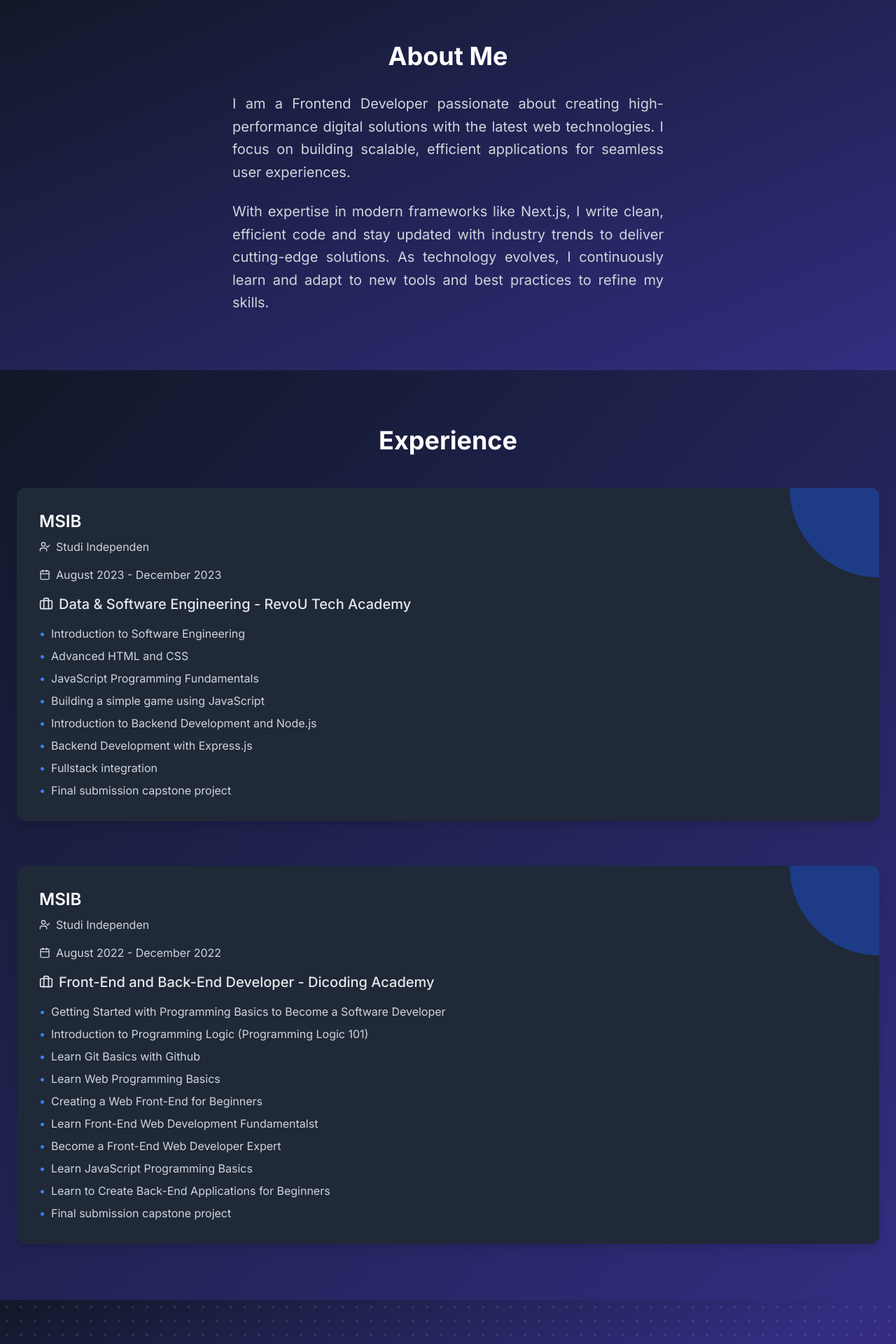
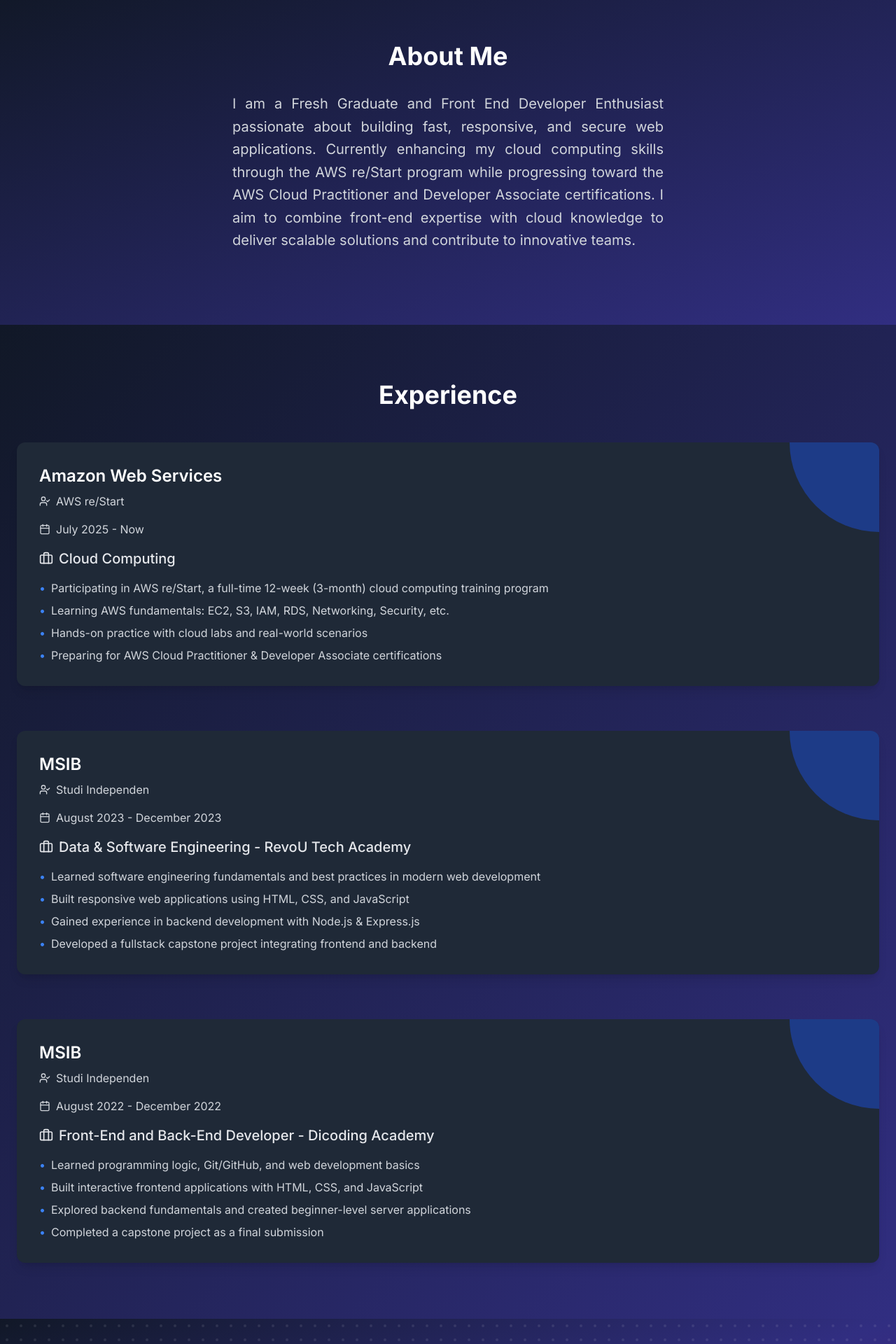
Before and after one commit to alfarosiregar/portofolio, a Next.js app: page / in a window 1280 px wide. Shown: the part 820-2740 px from the top of the page at 70% size. Built offline with nearby package versions, Linux system fonts and the light colour scheme.

Commit message:
updating the overall content of the portfolio website

```diff
--- a/src/components/fragments/About.tsx
+++ b/src/components/fragments/About.tsx
@@ -26,17 +26,13 @@
             transition={{ duration: 0.5 }}
           >
             <p className="text-xl text-gray-700 dark:text-gray-300 leading-relaxed mb-6">
-              I am a Frontend Developer passionate about creating
-              high-performance digital solutions with the latest web
-              technologies. I focus on building scalable, efficient applications
-              for seamless user experiences.
-            </p>
-            <p className="text-xl text-gray-700 dark:text-gray-300 leading-relaxed">
-              With expertise in modern frameworks like Next.js, I write clean,
-              efficient code and stay updated with industry trends to deliver
-              cutting-edge solutions. As technology evolves, I continuously
-              learn and adapt to new tools and best practices to refine my
-              skills.
+              I am a Fresh Graduate and Front End Developer Enthusiast
+              passionate about building fast, responsive, and secure web
+              applications. Currently enhancing my cloud computing skills
+              through the AWS re/Start program while progressing toward the AWS
+              Cloud Practitioner and Developer Associate certifications. I aim
+              to combine front-end expertise with cloud knowledge to deliver
+              scalable solutions and contribute to innovative teams.
             </p>
           </motion.div>
         </div>
--- a/src/components/fragments/Sertificate.tsx
+++ b/src/components/fragments/Certificates.tsx
@@ -15,6 +15,13 @@
       title: "RevoU Tech Academy - Data & Software Engineering",
       description: "RevoU",
       link: "https://drive.google.com/file/d/1DeMpYuulUitLWWNqN3a_VWurYMHj0ig6/view?usp=sharing",
+    },
+    {
+      icon: <FileCode className="w-12 h-12 min-w-12 min-h-12 text-green-500" />,
+      title:
+        "Junior Network Administrator (Vocational School Graduate Academy)",
+      description: "Digital Talent Scholarship",
+      link: "https://drive.google.com/file/d/1QKyQXpAjLKdOSN3mkKpZllWt49gkCNSU/view?usp=sharing",
     },
     {
       icon: (
--- a/src/components/fragments/Contact.tsx
+++ b/src/components/fragments/Contact.tsx
@@ -88,7 +88,7 @@
                   className="flex items-center text-gray-600 dark:text-gray-300 hover:text-blue-600 dark:hover:text-blue-400 transition-colors duration-300"
                 >
                   <Mail className="w-6 h-6 mr-3 text-blue-600" />
-                  afdofarosir23@gmail.com
+                  afdofarosir19@gmail.com
                 </a>
                 <a
                   href="tel:+6285183379033"
--- a/src/components/fragments/Education.tsx
+++ b/src/components/fragments/Education.tsx
@@ -8,9 +8,9 @@
     {
       institution: "Bachelor's Degree in Computer Science",
       degree: "Medan State University",
-      period: "August 2020 – Now",
+      period: "August 2020 – July 2025",
       achievements:
-        "Currently conducting research for Thesis with the title “Security Analysis of Web Applications Based on OWASP (Open Web Application Security Project) Standards”",
+        "Completed thesis research titled “Security Analysis Using the OWASP (Open Web Application Security Project) Standart on Web Application”",
     },
   ];
 
--- a/src/components/fragments/Experience.tsx
+++ b/src/components/fragments/Experiences.tsx
@@ -5,19 +5,27 @@
 export default function Experience() {
   const experiences = [
     {
+      company: "Amazon Web Services",
+      location: "AWS re/Start",
+      period: "July 2025 - Now",
+      role: "Cloud Computing",
+      responsibilities: [
+        "Participating in AWS re/Start, a full-time 12-week (3-month) cloud computing training program",
+        "Learning AWS fundamentals: EC2, S3, IAM, RDS, Networking, Security, etc.",
+        "Hands-on practice with cloud labs and real-world scenarios",
+        "Preparing for AWS Cloud Practitioner & Developer Associate certifications",
+      ],
+    },
+    {
       company: "MSIB",
       location: "Studi Independen",
       period: "August 2023 - December 2023",
       role: "Data & Software Engineering - RevoU Tech Academy",
       responsibilities: [
-        "Introduction to Software Engineering",
-        "Advanced HTML and CSS",
-        "JavaScript Programming Fundamentals",
-        "Building a simple game using JavaScript",
-        "Introduction to Backend Development and Node.js",
-        "Backend Development with Express.js",
-        "Fullstack integration",
-        "Final submission capstone project",
+        "Learned software engineering fundamentals and best practices in modern web development",
+        "Built responsive web applications using HTML, CSS, and JavaScript",
+        "Gained experience in backend development with Node.js & Express.js",
+        "Developed a fullstack capstone project integrating frontend and backend",
       ],
     },
     {
@@ -26,16 +34,10 @@
       period: "August 2022 - December 2022",
       role: "Front-End and Back-End Developer - Dicoding Academy",
       responsibilities: [
-        "Getting Started with Programming Basics to Become a Software Developer",
-        "Introduction to Programming Logic (Programming Logic 101)",
-        "Learn Git Basics with Github",
-        "Learn Web Programming Basics",
-        "Creating a Web Front-End for Beginners",
-        "Learn Front-End Web Development Fundamentalst",
-        "Become a Front-End Web Developer Expert",
-        "Learn JavaScript Programming Basics",
-        "Learn to Create Back-End Applications for Beginners",
-        "Final submission capstone project",
+        "Learned programming logic, Git/GitHub, and web development basics",
+        "Built interactive frontend applications with HTML, CSS, and JavaScript",
+        "Explored backend fundamentals and created beginner-level server applications",
+        "Completed a capstone project as a final submission",
       ],
     },
   ];
--- a/src/components/fragments/Hero.tsx
+++ b/src/components/fragments/Hero.tsx
@@ -65,11 +65,11 @@
             animate={{ opacity: 1, y: 0 }}
             transition={{ duration: 0.6 }}
           >
-            <h1 className="text-4xl md:text-5xl lg:text-6xl font-bold mb-6 bg-clip-text text-transparent bg-gradient-to-l from-blue-600 to-purple-500 dark:from-blue-500 dark:to-purple-500">
+            <h1 className="text-4xl md:text-5xl lg:text-6xl font-bold mb-6 bg-clip-text text-transparent bg-gradient-to-l from-gray-400 to-gray-400 dark:from-blue-500 dark:to-purple-500">
               Afdol Fahmul Rozi
             </h1>
             <h2 className="text-2xl md:text-3xl font-semibold mb-6 text-gray-300 dark:text-gray-100">
-              Frontend Developer
+              Front End Developer
             </h2>
             <div className="flex justify-center lg:justify-start space-x-4 mb-8">
               <a
--- a/src/components/fragments/Skills.tsx
+++ b/src/components/fragments/Skills.tsx
@@ -35,6 +35,11 @@
     color: "text-blue-500",
   },
   {
+    icon: "python",
+    name: "Python",
+    color: "text-blue-500",
+  },
+  {
     icon: "react",
     name: "React",
     color: "text-blue-500",
@@ -52,6 +57,11 @@
   {
     icon: "firebase",
     name: "Firebase",
+    color: "text-orange-500",
+  },
+  {
+    icon: "aws",
+    name: "Cloud Computing",
     color: "text-orange-500",
   },
 ];
--- a/src/pages/index.tsx
+++ b/src/pages/index.tsx
@@ -1,8 +1,8 @@
 import Hero from "@/components/fragments/Hero";
 import About from "@/components/fragments/About";
-import Experience from "@/components/fragments/Experience";
+import Experiences from "@/components/fragments/Experiences";
 import Skills from "@/components/fragments/Skills";
-import Sertificate from "@/components/fragments/Sertificate";
+import Certificates from "@/components/fragments/Certificates";
 import Education from "@/components/fragments/Education";
 import Contact from "@/components/fragments/Contact";
 import FloatingNav from "@/components/fragments/floating-nav";
@@ -13,9 +13,9 @@
       <FloatingNav />
       <Hero />
       <About />
-      <Experience />
+      <Experiences />
       <Skills />
-      <Sertificate />
+      <Certificates />
       <Education />
       <Contact />
     </main>
```
